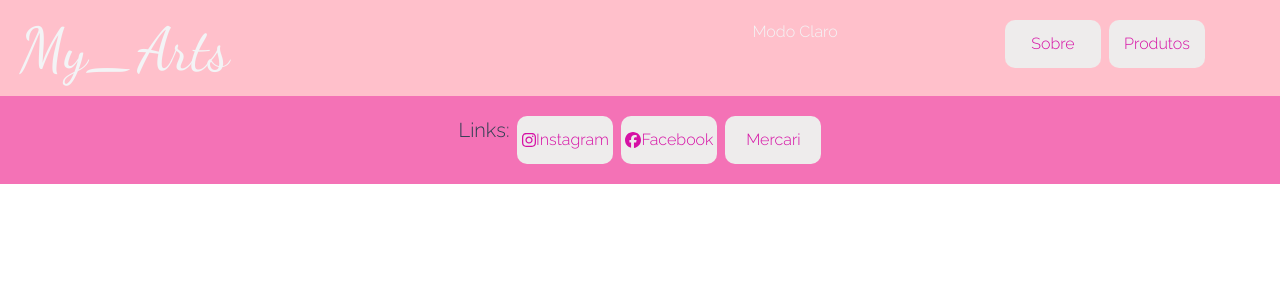
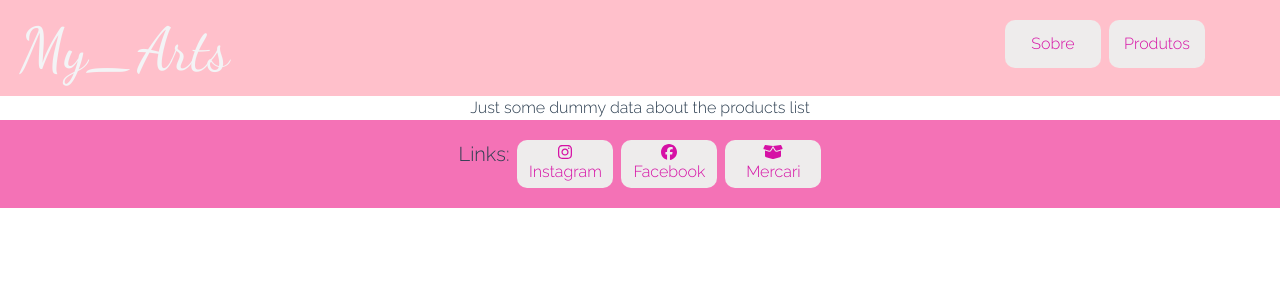
Before and after one commit to Diego-Bittencourt/myarts_ecommerce, a Vue app: page /productslist in a window 1280 px wide. Shown: the top 300 px of the page. Built offline with nearby package versions, Linux system fonts and the light colour scheme.

Commit message:
Crete the how to pay and products list components

```diff
--- a/src/components/UI/BaseButton.vue
+++ b/src/components/UI/BaseButton.vue
@@ -5,7 +5,7 @@
   <router-link v-if="link" :to="to">
     <slot></slot>
   </router-link>
-  <a v-if="outlink" :href="receivedlink" target="_blank">
+  <a v-if="outlink" :href="receivedlink" target="_blank" class="flex-col">
     <slot></slot>
   </a>
 </template>
--- a/src/components/layout/TheFooter.vue
+++ b/src/components/layout/TheFooter.vue
@@ -3,11 +3,11 @@
         <ul class="flex space-x-2  justify-center">
             <li class="text-xl align-middle"><h2>Links:</h2></li>
             <li><base-button outlink receivedlink="https://www.instagram.com/my_arts19.04/">
-          <font-awesome-icon icon="fa-brands fa-instagram" /> Instagram</base-button></li>
+            <font-awesome-icon icon="fa-brands fa-instagram" /> Instagram</base-button></li>
             <li><base-button outlink receivedlink="https://www.facebook.com/myarts19.04">
             <font-awesome-icon icon="fa-brands fa-facebook" />Facebook</base-button></li>
             <li><base-button outlink receivedlink="https://jp.mercari.com/user/profile/358929661">
-            <font-awesome-icon icon="fa-regular fa-box-open" />Mercari</base-button></li>
+            <font-awesome-icon icon="fa-solid fa-box-open" />Mercari</base-button></li>
         </ul>
     </footer>
 </template>
--- a/src/components/layout/TheHeader.vue
+++ b/src/components/layout/TheHeader.vue
@@ -4,13 +4,13 @@
   >
     <div class="h-full text-6xl w-1/2 text-left myarts">My_Arts</div>
     <div class="w-1/4">
-      <p v-if="isDarkMode">Modo Claro</p>
-      <p v-else>Modo Escuro</p>
+      <p v-if="isDarkMode"><font-awesome-icon icon="fa-solid fa-sun-bright" /></p>
+      <p v-else><font-awesome-icon icon="fa-solid fa-moon" /></p>
     </div>
     <nav class="w-1/4">
       <ul class="flex justify-center space-x-2 h-full items-stretch">
-        <li><base-button link to="/about">Sobre</base-button></li>
-        <li><base-button link to="products">Produtos</base-button></li>
+        <li><base-button link to="/howtopay">Sobre</base-button></li>
+        <li><base-button link to="/productslist">Produtos</base-button></li>
       </ul>
     </nav>
   </header>
--- a/src/main.ts
+++ b/src/main.ts
@@ -16,10 +16,10 @@ import { FontAwesomeIcon } from '@fortawesome/vue-fontawesome';
 
 /* import specific icons */
 import { faInstagram, faFacebook } from '@fortawesome/free-brands-svg-icons';
-import { faBoxOpen } from '@fortawesome/free-solid-svg-icons';
+import { faBoxOpen, faMoon, faSun } from '@fortawesome/free-solid-svg-icons';
 
 /* add icons to the library */
-library.add(faInstagram, faFacebook, faBoxOpen);
+library.add(faInstagram, faFacebook, faBoxOpen, faMoon, faSun);
 
 app.component('font-awesome-icon', FontAwesomeIcon);
 app.component('landing-page', LandingPage);
--- /dev/null
+++ b/src/pages/HowPay.vue
@@ -0,0 +1,3 @@
+<template>
+    <h1>Dummy data about how to pay</h1>
+</template>
--- /dev/null
+++ b/src/pages/ProductsList.vue
@@ -0,0 +1,3 @@
+<template>
+    <h1>Just some dummy data about the products list</h1>
+</template>
--- a/src/router/index.ts
+++ b/src/router/index.ts
@@ -1,6 +1,7 @@
 import { createRouter, createWebHistory, RouteRecordRaw } from 'vue-router'
 import LandingPage from '../pages/LandingPage.vue';
-// import HomeView from '../views/HomeView.vue'
+import HowPay from '../pages/HowPay.vue';
+import ProductsList from '../pages/ProductsList.vue';
 
 const routes: Array<RouteRecordRaw> = [
   {
@@ -8,6 +9,16 @@ const routes: Array<RouteRecordRaw> = [
     name: 'home',
     component: LandingPage
   },
+  {
+    path: '/howtopay',
+    name: 'how to pay',
+    component: HowPay
+  },
+  {
+    path: '/productslist',
+    name: 'List of Products',
+    component: ProductsList
+  }
 
 ]
 
```
